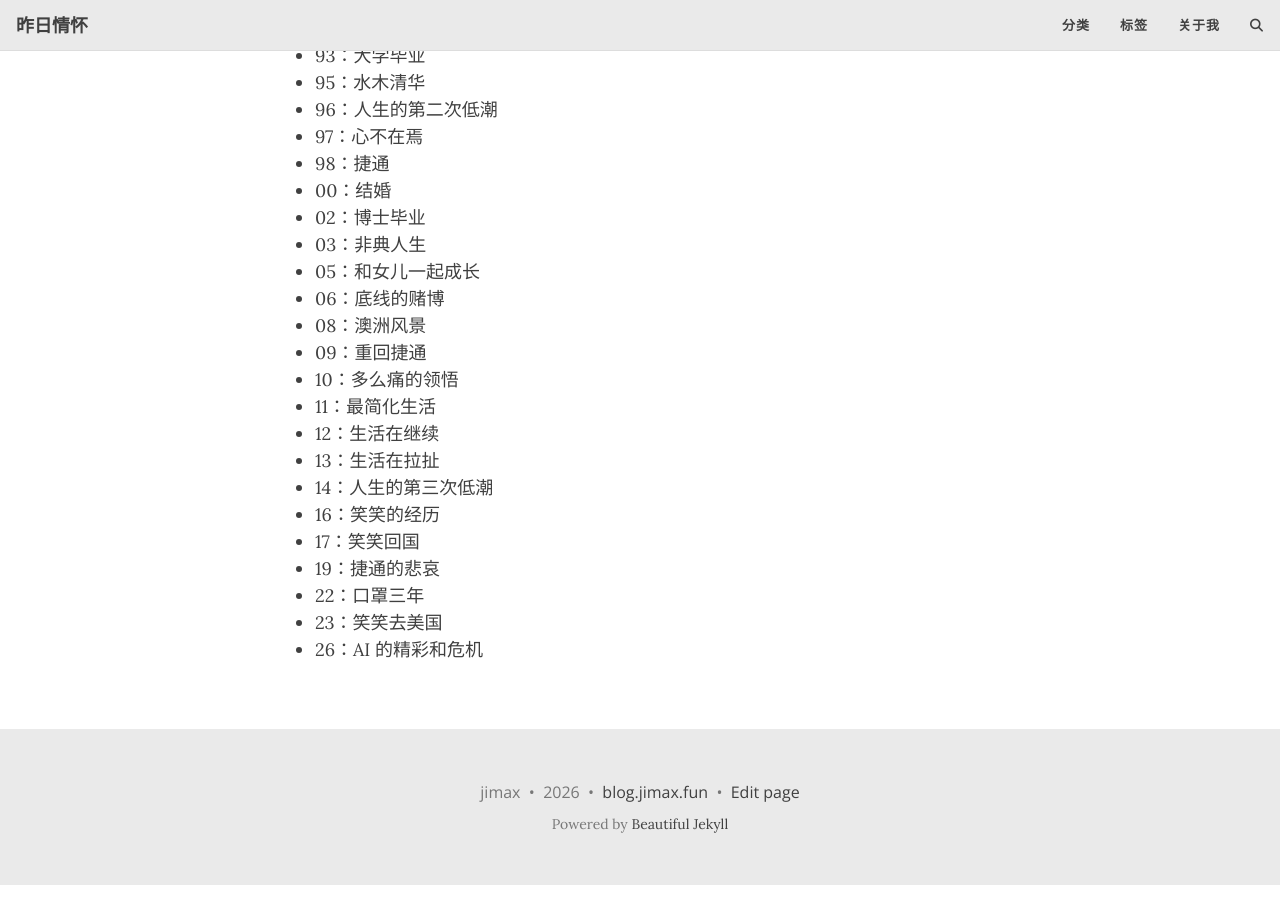
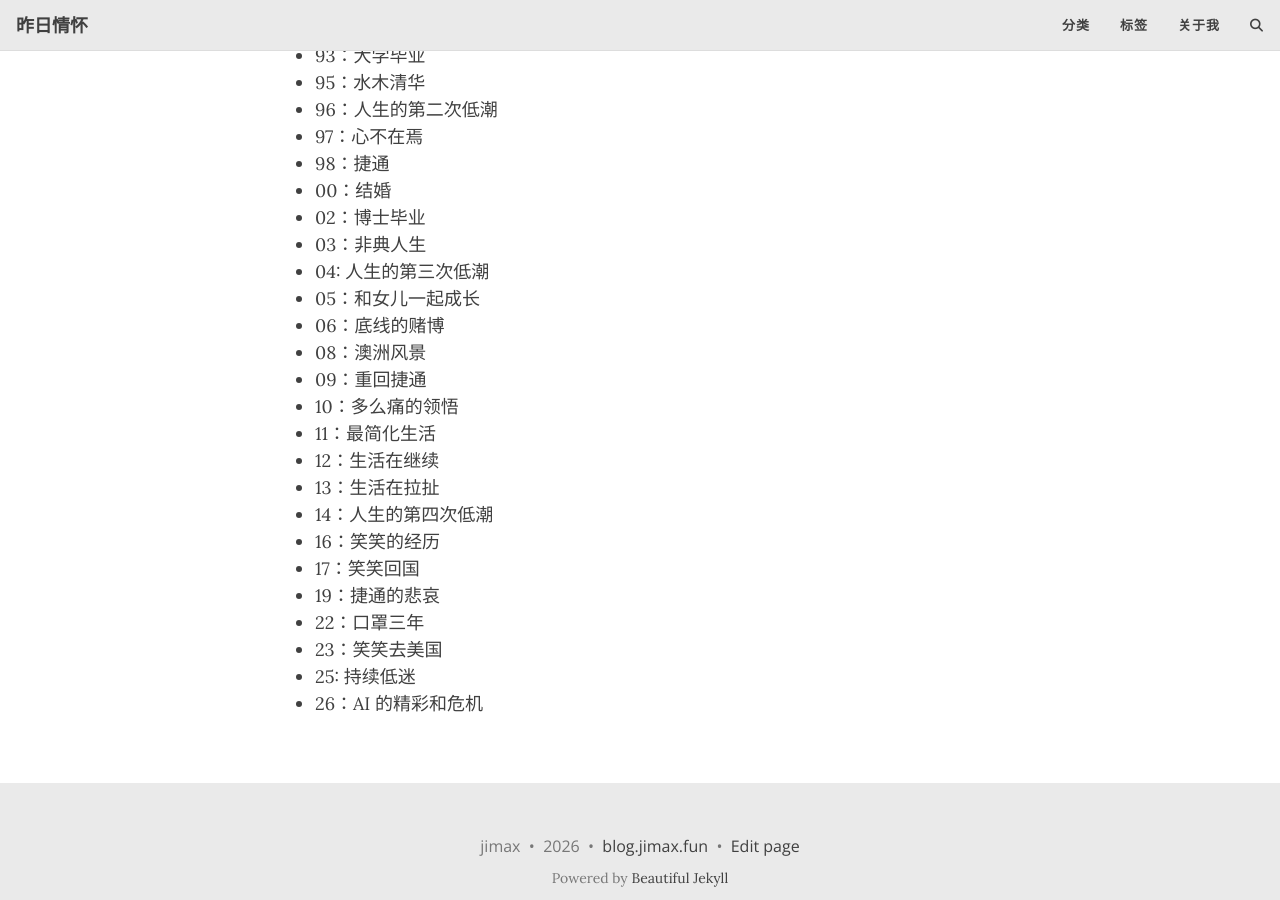
Before and after one commit to jimax2000/jimax2000.github.io, a Jekyll site: the page built from docs/aboutme.md, in a window 1280 px wide and 900 px high, scrolled down 551 px. Built offline with Jekyll 4.4.1, drawn with Linux system fonts in a browser that asks for light colours; comment, search, counter and statistics services are not loaded.

Commit message:
更新: 关于我的小修改

```diff
--- a/docs/aboutme.md
+++ b/docs/aboutme.md
@@ -19,6 +19,7 @@ subtitle: 我是谁，爱谁是谁
 - 00：结婚
 - 02：博士毕业
 - 03：非典人生
+- 04: 人生的第三次低潮
 - 05：和女儿一起成长
 - 06：底线的赌博
 - 08：澳洲风景
@@ -27,10 +28,11 @@ subtitle: 我是谁，爱谁是谁
 - 11：最简化生活
 - 12：生活在继续
 - 13：生活在拉扯
-- 14：人生的第三次低潮
+- 14：人生的第四次低潮
 - 16：笑笑的经历
 - 17：笑笑回国
 - 19：捷通的悲哀
 - 22：口罩三年
 - 23：笑笑去美国
+- 25: 持续低迷
 - 26：AI 的精彩和危机
```
